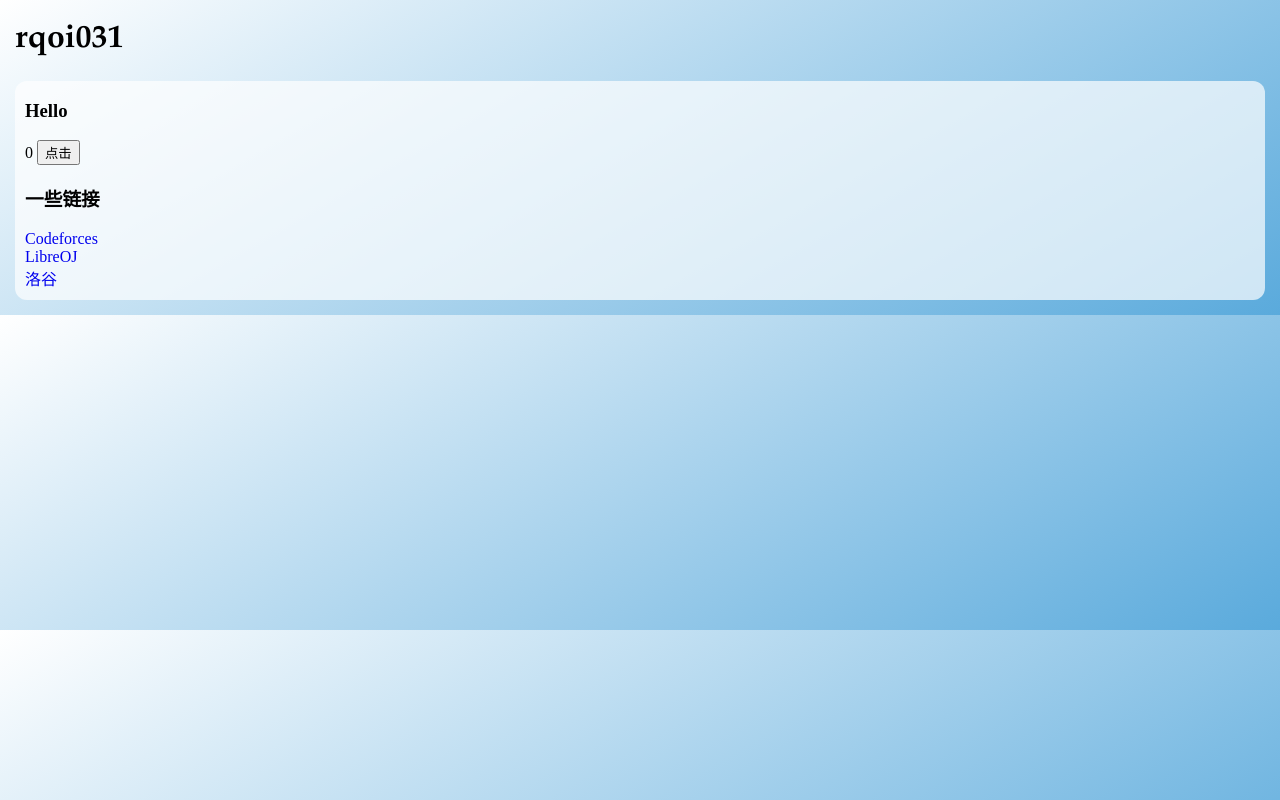
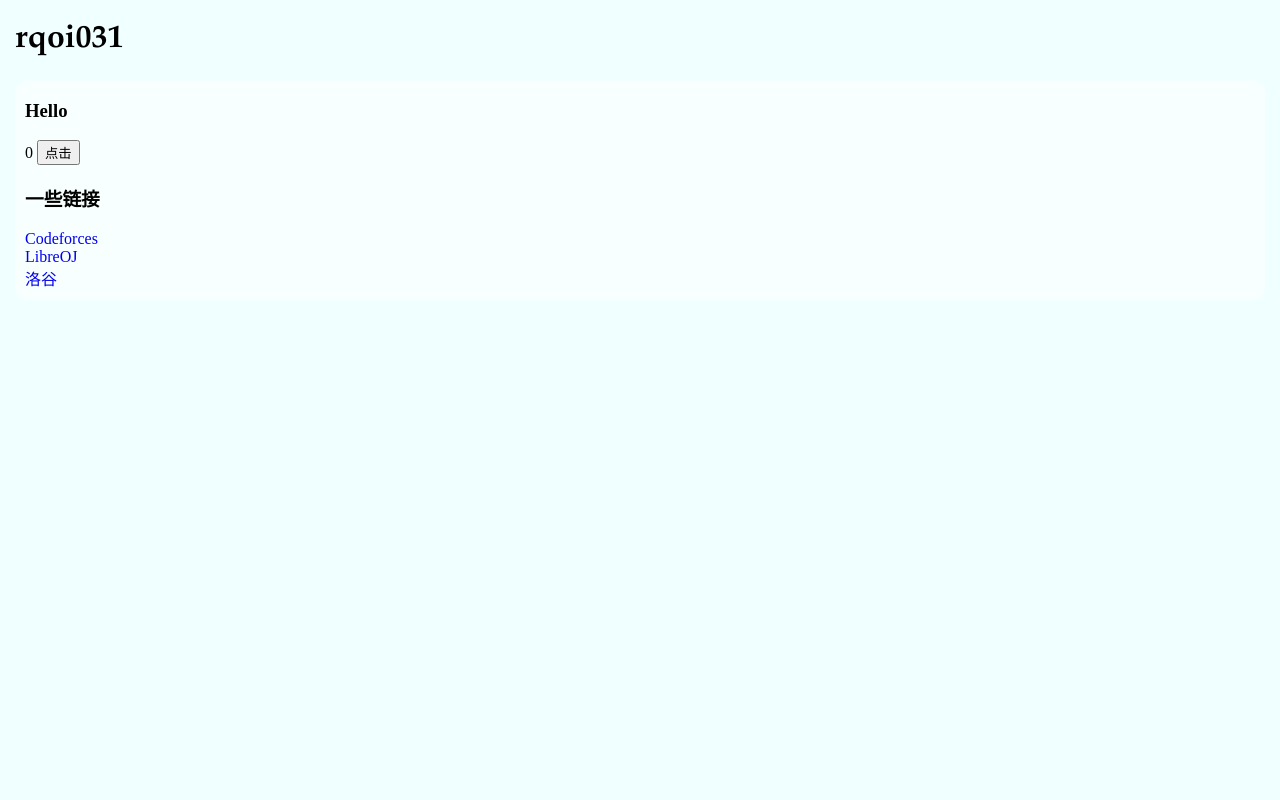
Before and after one commit to rqoi031/rqoi031, a plain HTML site: page index.html in a window 1280 px wide. Drawn offline with Linux system fonts and the light colour scheme.

Commit message:
Update index.html

```diff
--- a/index.html
+++ b/index.html
@@ -31,8 +31,8 @@
 			bottom: auto;
 			right: auto;
 			margin: 0px;
-			padding: 0px;
-			background-image: -webkit-linear-gradient(300deg,#fff,#5aaadc);
+			padding: 0px;;
+			background-color: rgba(240,255,255,1);
 		}
 		.header
 		{
@@ -49,7 +49,7 @@
 			margin-right: 15px;
 			margin-bottom: 15px;
 			margin-left: 15px;
-			background-color: rgba(255,255,255,0.7);
+			background-color: rgba(255,255,255,0.5);
 		}
 	</style>
 </head>
```
